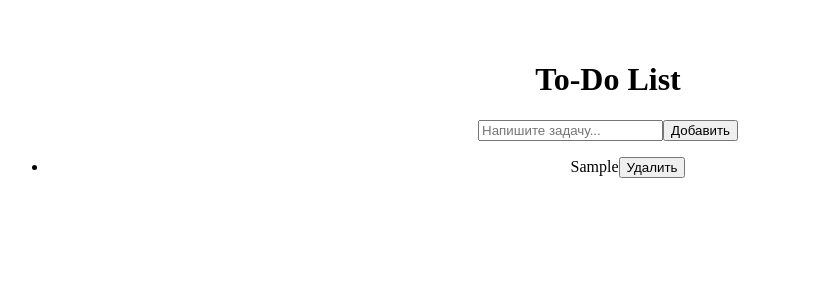
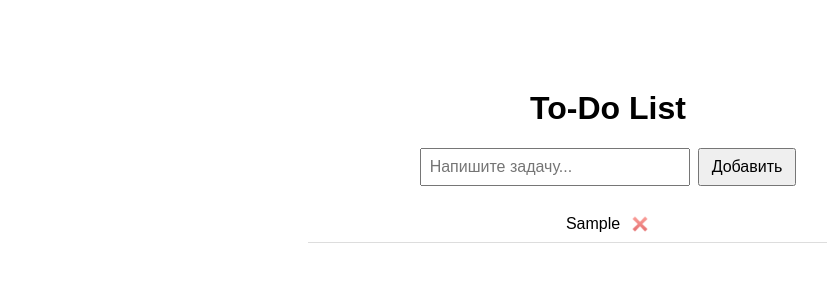
Before and after one commit to Cen-2-rion/to-do-list, a React (Vite) app: page / in a window 1280 px wide. Both pictures are taken after typing "Sample" into the empty fields and a click on the button "Добавить". Shown: the top 300 px of the page, without its empty margins (32-859 px from the left). Built offline with nearby package versions, Linux system fonts and the light colour scheme.

Commit message:
added css and icons

```diff
--- a/src/App.css
+++ b/src/App.css
@@ -1,6 +1,88 @@
 #root {
-  max-width: 1280px;
+  max-width: 600px;
   margin: 0 auto;
   padding: 2rem;
   text-align: center;
 }
+
+.app {
+  font-family: sans-serif;
+  text-align: center;
+  margin-top: 50px;
+}
+
+.form {
+  margin-bottom: 20px;
+}
+
+.form input {
+  font-size: 16px;
+  padding: 8px;
+  width: 250px;
+  outline: none;
+}
+
+.form button {
+  font-size: 16px;
+  padding: 8px 12px;
+  margin-left: 8px;
+  cursor: pointer;
+}
+
+.list {
+  list-style: none;
+  padding: 0;
+  margin: 0;
+}
+
+.item {
+  display: flex;
+  align-items: center;
+  justify-content: center;
+  border-bottom: 1px solid #ddd;
+  padding: 8px 12px;
+}
+
+.item.done span {
+  text-decoration: line-through;
+  color: gray;
+}
+
+.wrapper {
+  display: flex;
+  align-items: center;
+  gap: 10px;
+  cursor: pointer;
+}
+
+.done-icon {
+  width: 24px;
+  height: 24px;
+  opacity: 0.8;
+
+  &:hover {
+    opacity: 1;
+  }
+}
+
+.delete-icon {
+  width: 20px;
+  height: 20px;
+  margin-left: 10px;
+  cursor: pointer;
+  opacity: 0.6;
+  transition: opacity 0.2s;
+
+  &:hover {
+    opacity: 1;
+  }
+}
+
+.item.done span {
+  text-decoration: line-through;
+  opacity: 0.6;
+}
+
+button, .done-icon, span, .delete-icon {
+  user-select: none;
+}
--- a/src/components/Item.tsx
+++ b/src/components/Item.tsx
@@ -1,10 +1,15 @@
 import type { ItemProps } from "./interfaces";
+import doneIcon from "../assets/done.png";
+import deleteIcon from "../assets/delete.png";
 
 export default function Item({ task, index, onToggle, onDelete }: ItemProps) {
     return (
         <li className={`item ${task.completed ? 'done' : ''}`}>
-            <span onClick={() => onToggle(index)}>{task.text}</span>
-            <button onClick={() => onDelete(index)}>Удалить</button>
+            <div className="wrapper" onClick={() => onToggle(index)}>
+                {task.completed && <img src={doneIcon} alt="done" className="done-icon"/>}
+                <span>{task.text}</span>
+            </div>
+            <img src={deleteIcon} alt="delete" className="delete-icon" onClick={() => onDelete(index)}/>
         </li>
     );
 }
--- a/src/components/List.tsx
+++ b/src/components/List.tsx
@@ -5,7 +5,7 @@ export default function List({ tasks, onToggle, onDelete}: ListProps) {
     if (tasks.length === 0) return <p>Добавьте какую-нибудь задачу!</p>
 
     return (
-        <ul>
+        <ul className="list">
             {tasks.map((task, i) => (
                 <Item
                     key={i}
```
Also changed, not shown: src/assets/delete.png (added), src/assets/done.png (added).
